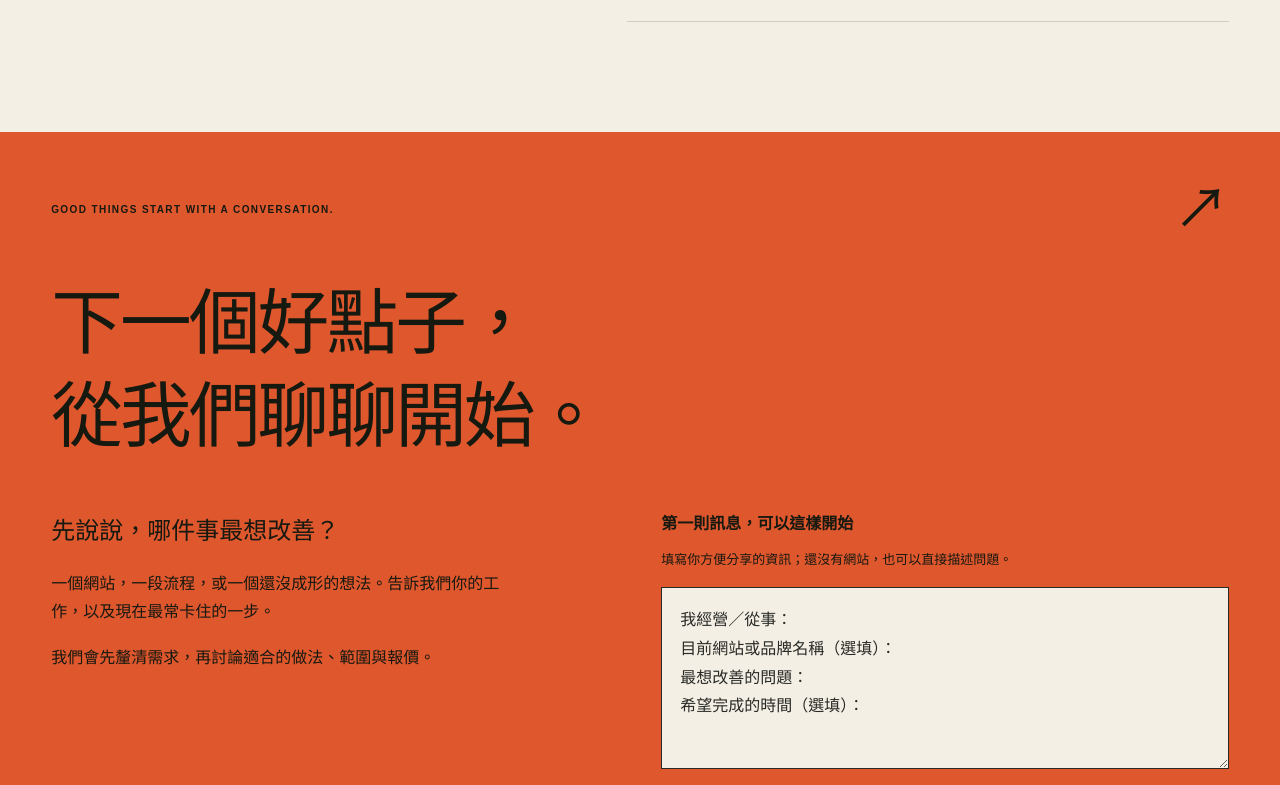
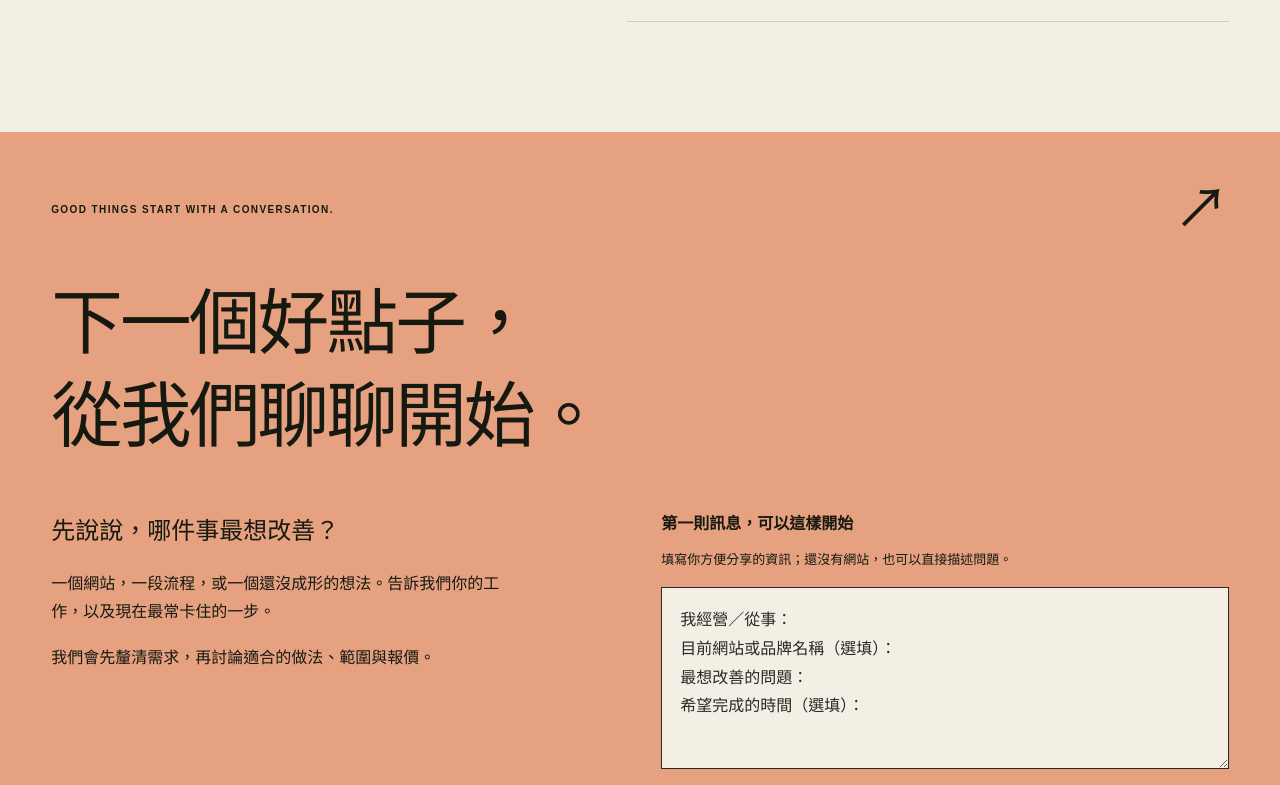
Before and after one commit to JasonLinn/playwise, a Next.js app: page / in a window 1280 px wide. Shown: the part 5880-6665 px from the top of the page. Built offline with nearby package versions, Linux system fonts and the light colour scheme.

Commit message:
Soften homepage contact background

```diff
--- a/app/components/studio/studio.module.css
+++ b/app/components/studio/studio.module.css
@@ -16,7 +16,7 @@
   --text-on-dark-muted: #c3c8bc;
   --text-on-dark-subtle: #b6bdae;
   --focus-on-dark: #e4f3ce;
-  --surface-contact: #df572d;
+  --surface-contact: #e6a181;
   --text-on-accent: #161910;
   --border-on-dark: #929d87;
   --line-on-dark: #535c4d;
```
